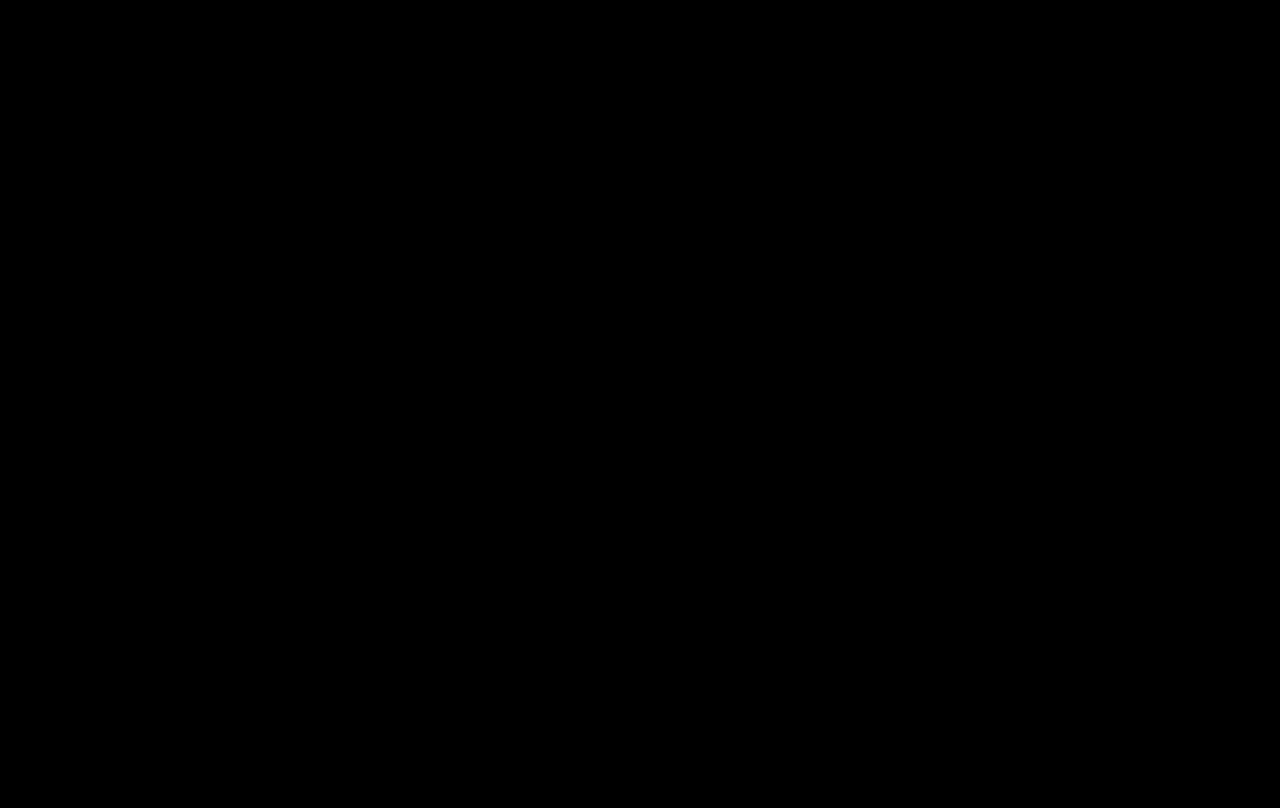
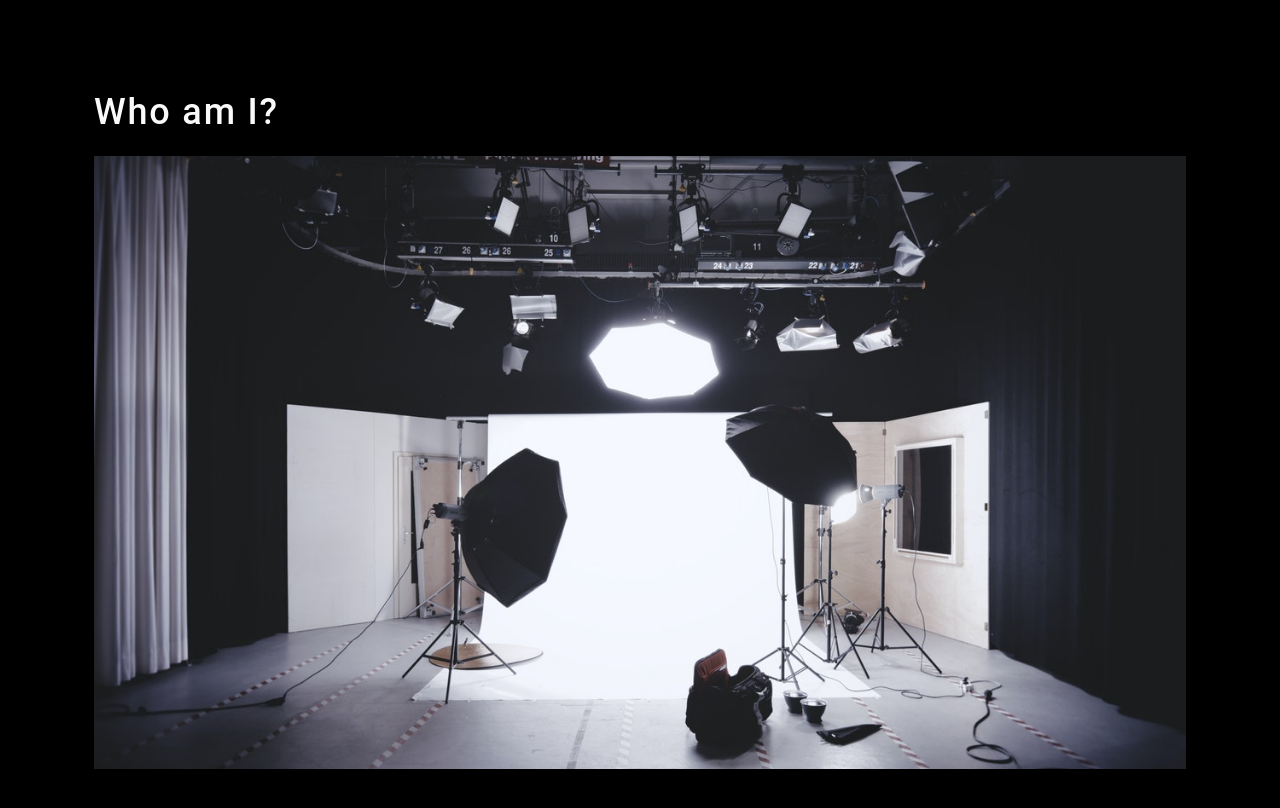
Before and after one commit to MatthewSonger/photo-port, a React (Create React App) app: page / in a window 1280 px wide. Shown: the top 808 px of the page. Built offline with nearby package versions, Linux system fonts and the light colour scheme.

Commit message:
add about component

```diff
--- a/src/App.js
+++ b/src/App.js
@@ -1,11 +1,13 @@
 import React from 'react';
-import logo from './logo.svg';
 import './App.css';
+import About from './components/About';
 
 function App() {
   return (
     <div>
-
+      <main>
+        <About></About>
+      </main>
     </div>
   );
 }
--- /dev/null
+++ b/src/components/About/index.js
@@ -0,0 +1,13 @@
+import React from 'react';
+import coverImage from "../../assets/cover/cover-image.jpg";
+
+function About() {
+  return (
+    <section className="my-5">
+        <h1 id="about">Who am I?</h1>
+        <img src={coverImage} className="my-2" style={{ width: "100%" }} alt="cover" />
+    </section>
+  );
+}
+
+export default About;
```
